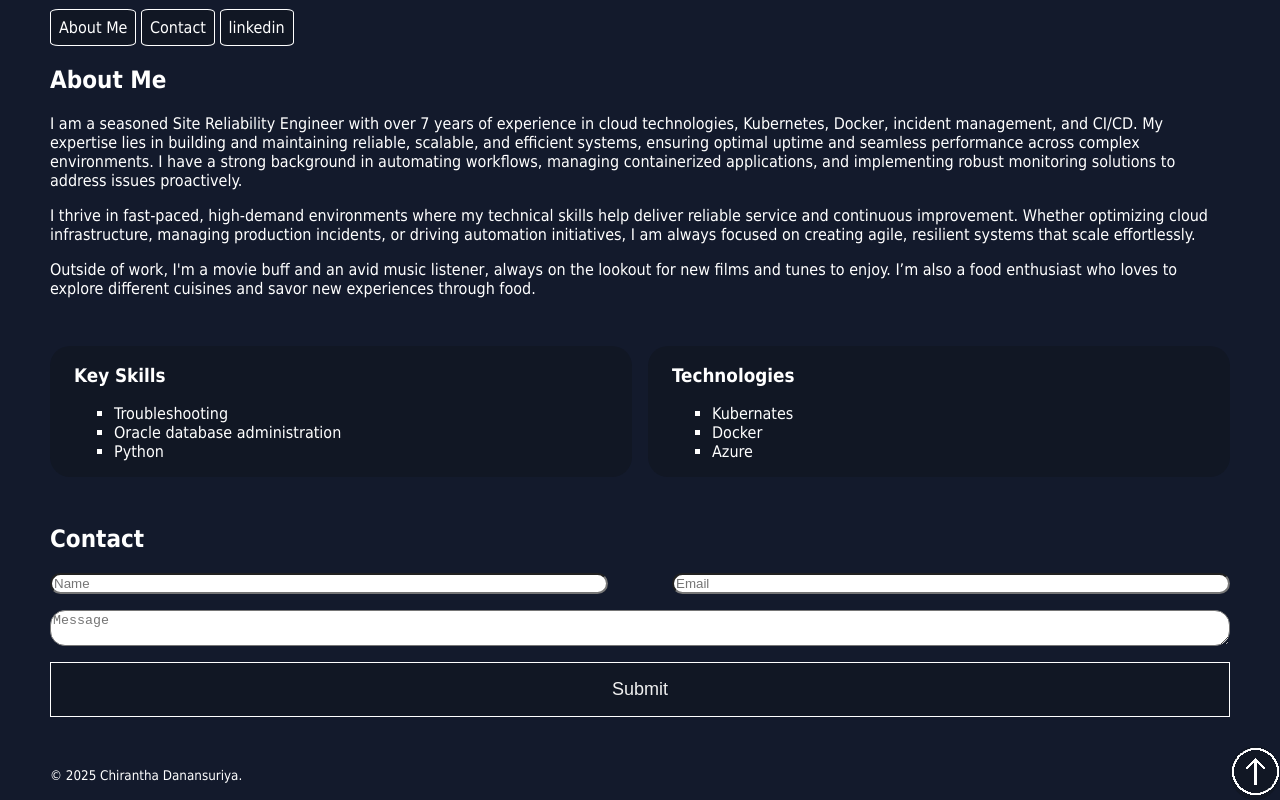
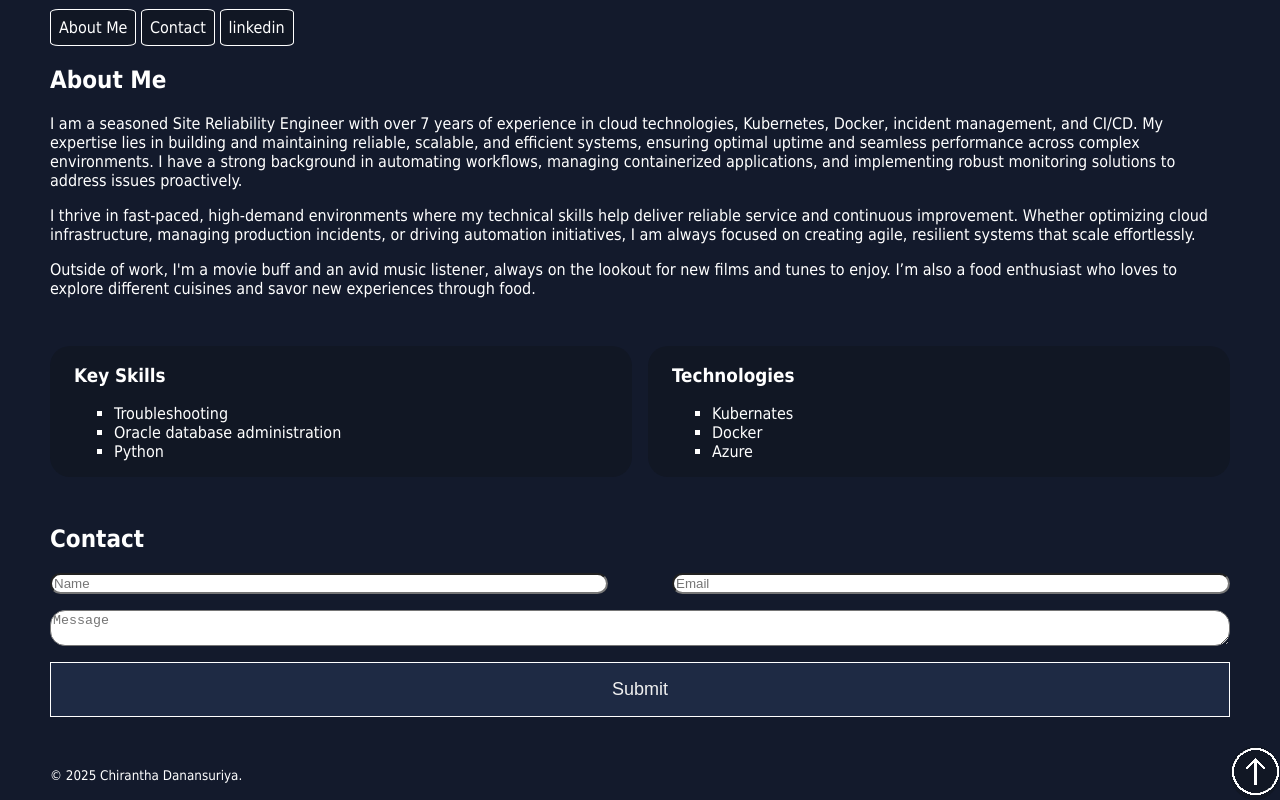
Before and after one commit to chirantha-pramod-danansuriya/chirantha-pramod-danansuriya.github.io, a plain HTML site: page index.html in a window 1280 px wide. In both pictures the pointer is over the button "Submit". Shown: the part 293-1093 px from the top of the page. Drawn offline with Linux system fonts and the light colour scheme.

Commit message:
Make submit button change color when hover over it

```diff
--- a/styles.css
+++ b/styles.css
@@ -96,6 +96,10 @@ section {
   padding-bottom: 1rem;
 }
 
+#contact-submit:hover {
+  background-color: #1e2a44;
+}
+
 #contact-form-status {
   text-align: center;
 }
```
